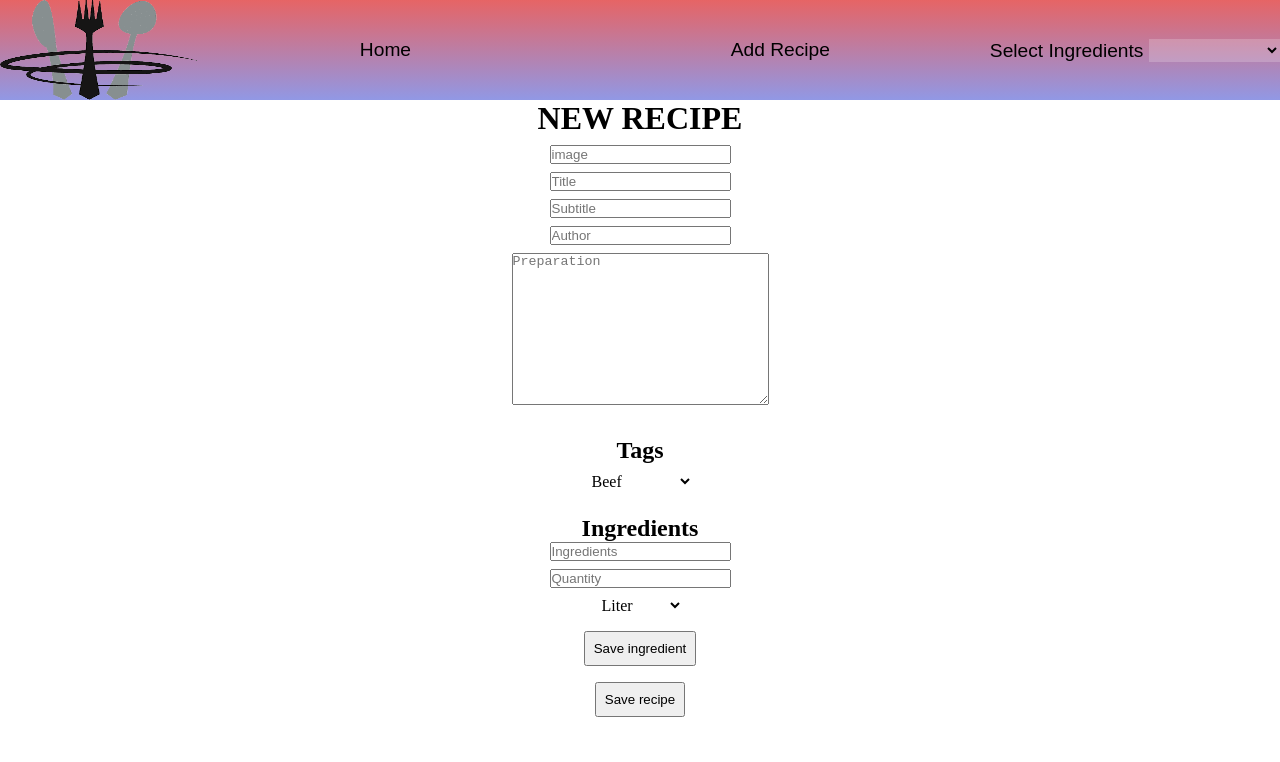
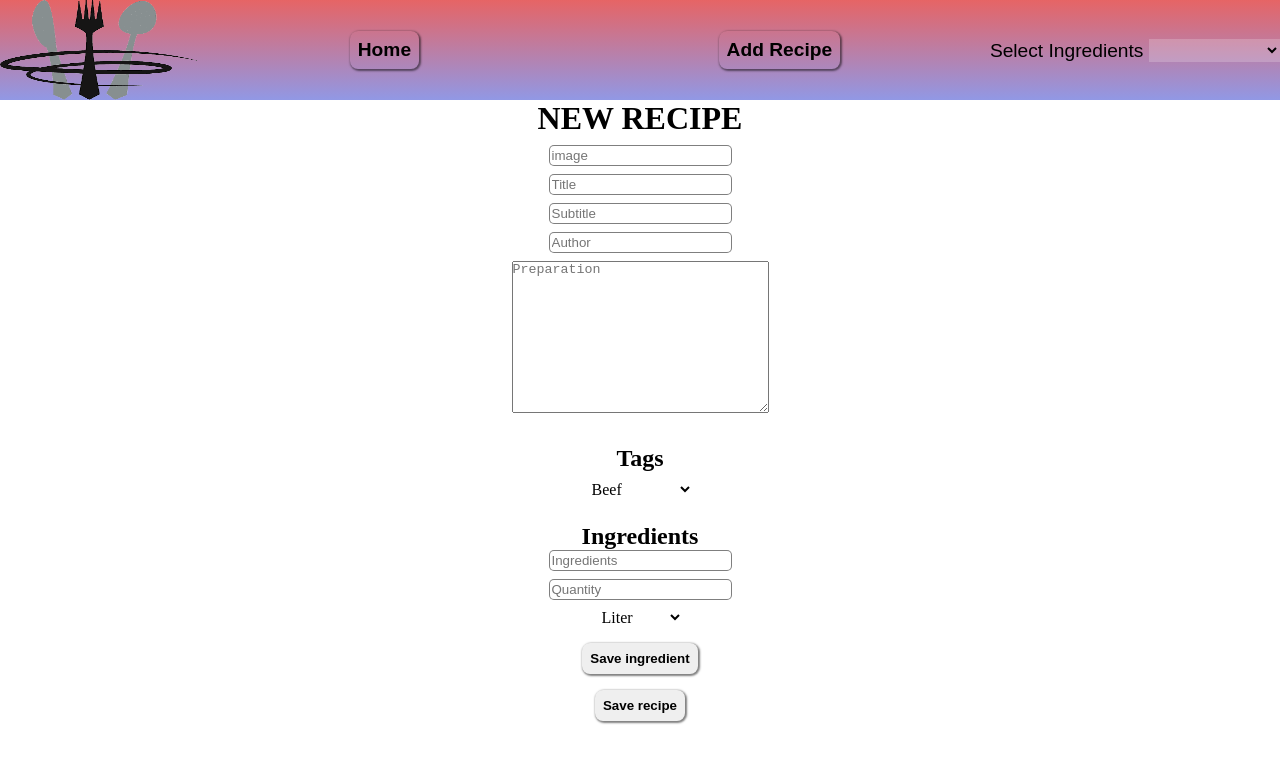
Before and after one commit to ldg77/recepie, a React (Vite) app: page /form in a window 1280 px wide. Shown: the top 762 px of the page. Built offline with nearby package versions, Linux system fonts and the light colour scheme; the HTML template or start-up script is replaced by a standard one.

Commit message:
styling form

```diff
--- a/src/components/bottom/Form.scss
+++ b/src/components/bottom/Form.scss
@@ -4,6 +4,11 @@
   align-items: center;
   flex-direction: column;
   gap: 0.5rem;
+}
+input{
+  padding:2px;
+  border-radius: 5px;
+  border: 1px solid rgba(0 0 0 / 0.5);
 }
 .sub-form {
   display: flex;
@@ -17,7 +22,15 @@ h2 {
   margin-top: 1.5rem;
 }
 button {
+  cursor: pointer;
   padding: 0.5rem;
   display: block;
   margin: 0.5rem auto;
+  font-weight: bold;
+  border:none;
+  border-radius: 8px;
+  box-shadow: 1px 1px 2px 1px rgba(0 0 0 / 0.5);
+    &:active{
+      box-shadow: inset  1px 1px 2px 1px rgba(0 0 0 / 0.5);
+    }
 }
```
